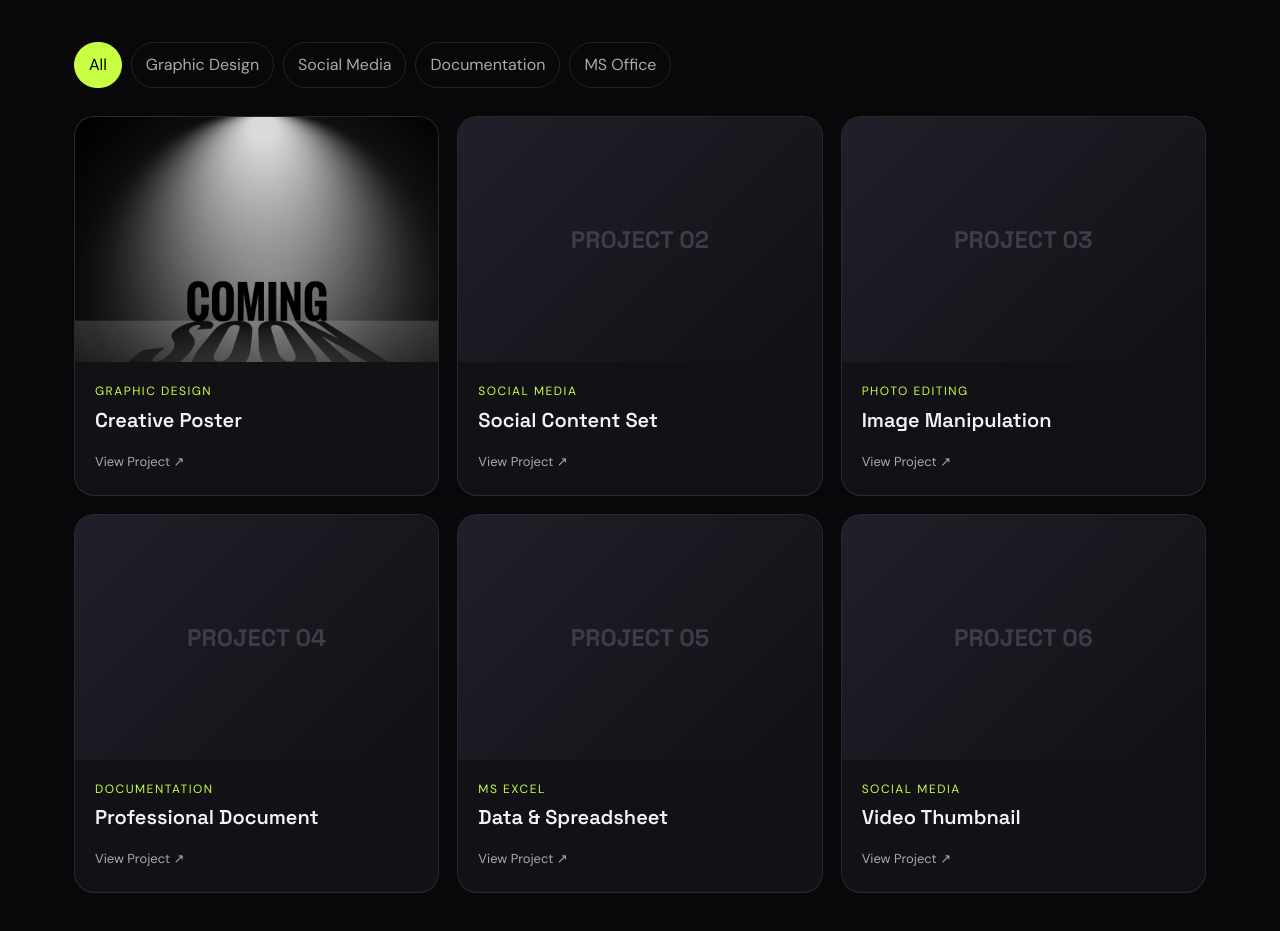
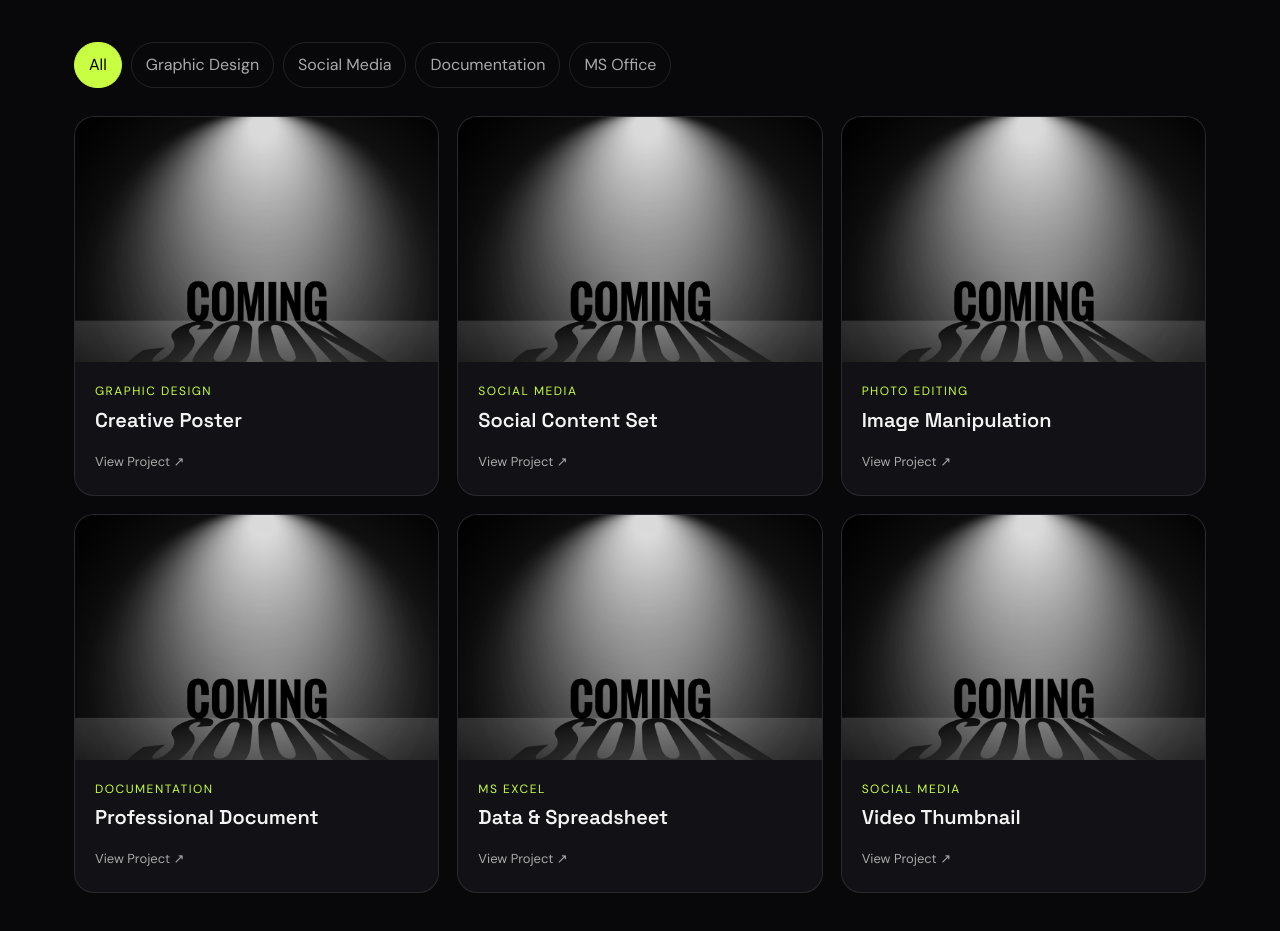
Before and after one commit to shivakarki-ne/New-one, a plain HTML site: page index.html in a window 1280 px wide. Shown: the part 2808-3739 px from the top of the page. Drawn offline with Linux system fonts and the light colour scheme.

Commit message:
Change project images to 'comingsoon.jpg'
Updated project images to 'comingsoon.jpg' for multiple projects.

```diff
--- a/index.html
+++ b/index.html
@@ -11,7 +11,7 @@
 <meta property="og:site_name" content="Shiva Karki Portfolio">
 <meta property="og:title" content="Shiva Karki | Creative Portfolio">
 <meta property="og:description" content="Explore my graphic design, documentation, computer skills and creative projects.">
-<meta property="og:url" content="https://YOURDOMAIN.com/">
+<meta property="og:url" content="https://karkishiva.com.np/">
 
 <meta property="og:image" content="https://YOURDOMAIN.com/assets/images/homepage-preview.jpg">
 <meta property="og:image:width" content="1200">
@@ -163,23 +163,23 @@
           <div class="work-info"><p>Graphic Design</p><h3>Creative Poster</h3><button class="view-btn" data-title="Creative Poster" data-type="Graphic Design">View Project ↗</button></div>
         </article>
         <article class="work-card reveal" data-category="social">
-          <div class="work-image"><img src="assets/images/project-2.jpg" alt="Social media design" onerror="this.style.display='none'"><span>PROJECT 02</span></div>
+          <div class="work-image"><img src="assets/images/comingsoon.jpg" alt="Social media design" onerror="this.style.display='none'"><span>PROJECT 02</span></div>
           <div class="work-info"><p>Social Media</p><h3>Social Content Set</h3><button class="view-btn" data-title="Social Content Set" data-type="Social Media">View Project ↗</button></div>
         </article>
         <article class="work-card reveal" data-category="design">
-          <div class="work-image"><img src="assets/images/project-3.jpg" alt="Photo editing project" onerror="this.style.display='none'"><span>PROJECT 03</span></div>
+          <div class="work-image"><img src="assets/images/comingsoon.jpg" alt="Photo editing project" onerror="this.style.display='none'"><span>PROJECT 03</span></div>
           <div class="work-info"><p>Photo Editing</p><h3>Image Manipulation</h3><button class="view-btn" data-title="Image Manipulation" data-type="Photo Editing">View Project ↗</button></div>
         </article>
         <article class="work-card reveal" data-category="document">
-          <div class="work-image"><img src="assets/images/project-4.jpg" alt="Documentation project" onerror="this.style.display='none'"><span>PROJECT 04</span></div>
+          <div class="work-image"><img src="assets/images/comingsoon.jpg" alt="Documentation project" onerror="this.style.display='none'"><span>PROJECT 04</span></div>
           <div class="work-info"><p>Documentation</p><h3>Professional Document</h3><button class="view-btn" data-title="Professional Document" data-type="Documentation">View Project ↗</button></div>
         </article>
         <article class="work-card reveal" data-category="office">
-          <div class="work-image"><img src="assets/images/project-5.jpg" alt="Excel project" onerror="this.style.display='none'"><span>PROJECT 05</span></div>
+          <div class="work-image"><img src="assets/images/comingsoon.jpg" alt="Excel project" onerror="this.style.display='none'"><span>PROJECT 05</span></div>
           <div class="work-info"><p>MS Excel</p><h3>Data & Spreadsheet</h3><button class="view-btn" data-title="Data & Spreadsheet" data-type="MS Excel">View Project ↗</button></div>
         </article>
         <article class="work-card reveal" data-category="social">
-          <div class="work-image"><img src="assets/images/project-6.jpg" alt="Thumbnail design" onerror="this.style.display='none'"><span>PROJECT 06</span></div>
+          <div class="work-image"><img src="assets/images/comingsoon.jpg" alt="Thumbnail design" onerror="this.style.display='none'"><span>PROJECT 06</span></div>
           <div class="work-info"><p>Social Media</p><h3>Video Thumbnail</h3><button class="view-btn" data-title="Video Thumbnail" data-type="Social Media">View Project ↗</button></div>
         </article>
       </div>
```
